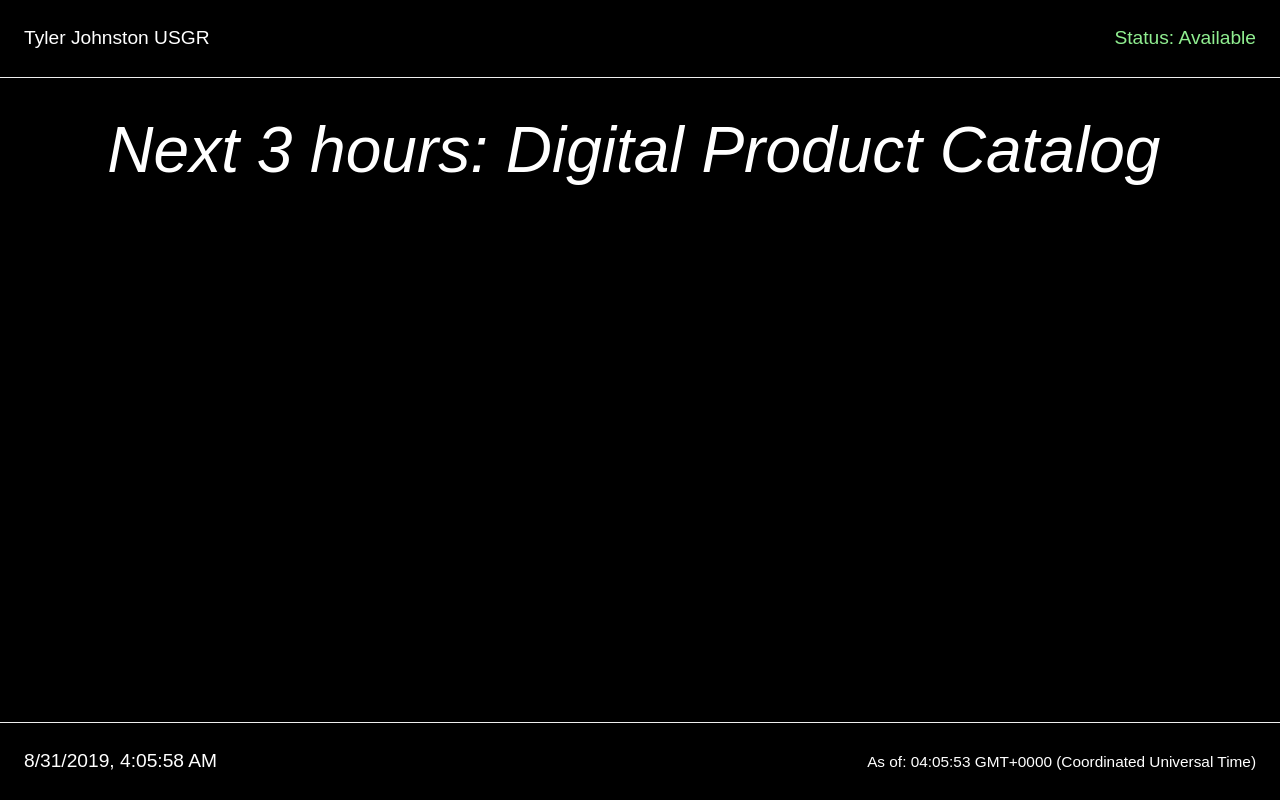
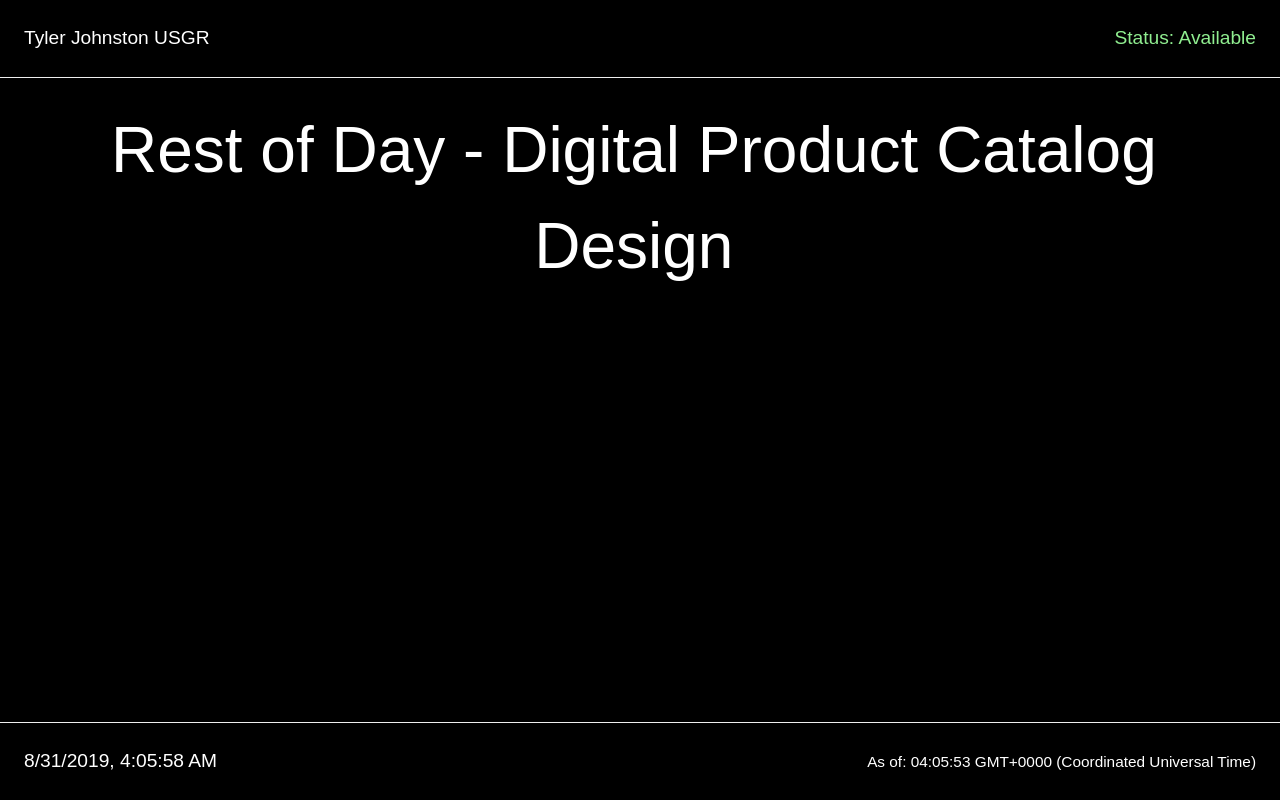
Before and after one commit to tgj/thecodedream, an Angular app: page / in a window 1280 px wide. Built offline with nearby package versions, Linux system fonts and the light colour scheme; a web font is replaced by a local one.

Commit message:
Update message

```diff
--- a/src/app/app.component.html
+++ b/src/app/app.component.html
@@ -11,7 +11,7 @@
 
 <main class="Site-content">
   <div class="message text-center">
-    <em>Next 3 hours: Digital Product Catalog</em>
+    Rest of Day - Digital Product Catalog Design
   </div>
 </main>
 
```
